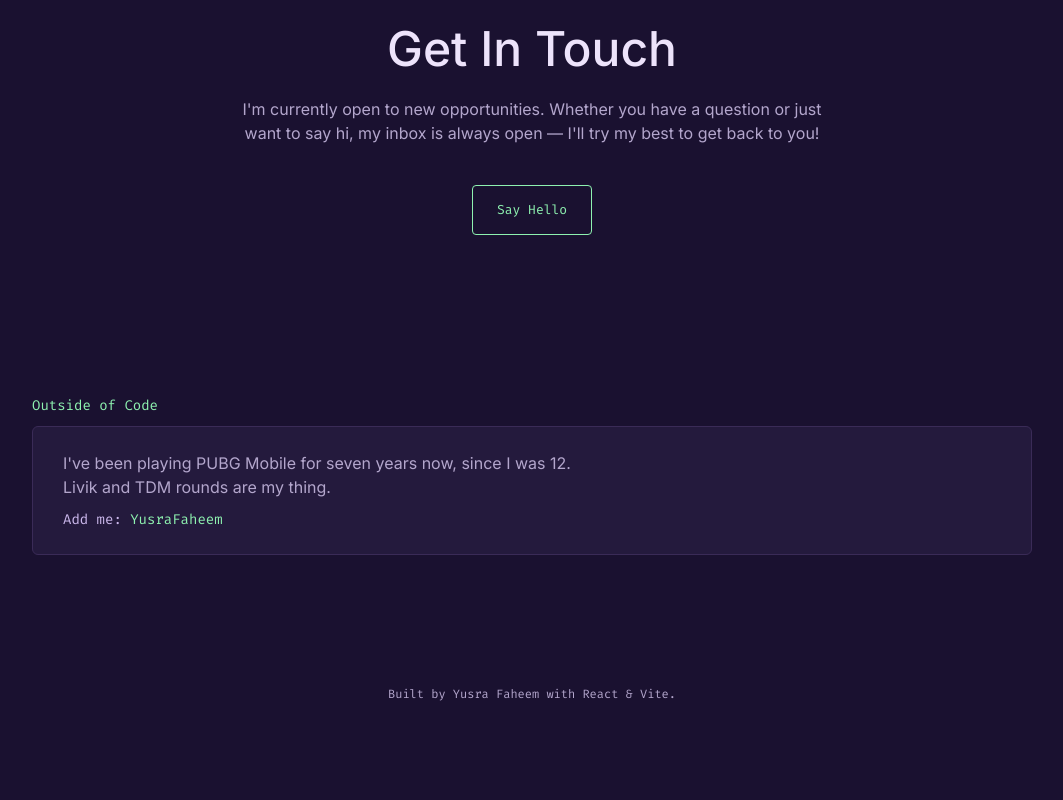
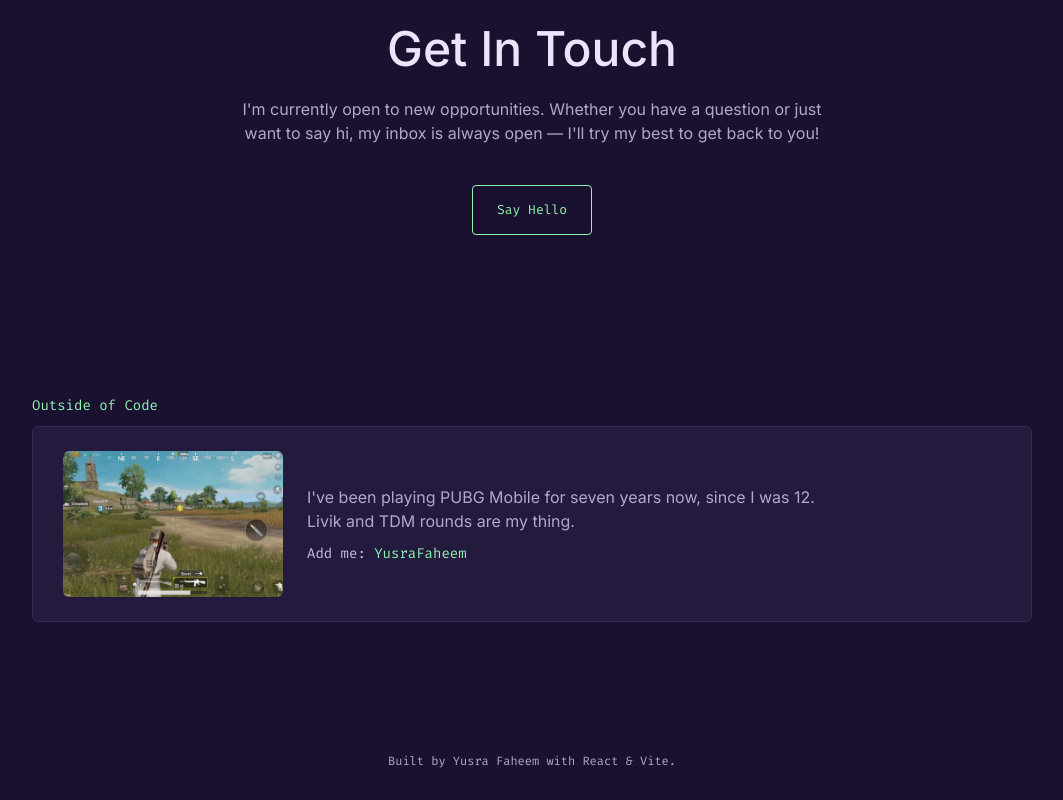
Before and after one commit to yusrafaheem/yusrafaheem.github.io, a React (Vite) app: page / in a window 1280 px wide. Shown: the part 5644-6444 px from the top of the page, without its empty margins (108-1171 px from the left). Before the commit the page ends 6377 px from the top, so only its background shows below. Built offline with nearby package versions, Linux system fonts and the light colour scheme; a web font is replaced by a local one.

Commit message:
Wire up PUBG screenshot in Interests section

```diff
--- a/src/data/content.js
+++ b/src/data/content.js
@@ -245,7 +245,7 @@ const content = {
       description:
         "I've been playing PUBG Mobile for seven years now, since I was 12. Livik and TDM rounds are my thing.",
       username: "YusraFaheem",
-      image: "",
+      image: "/images/pubg-screenshot.jpg",
     },
   },
 }
```
